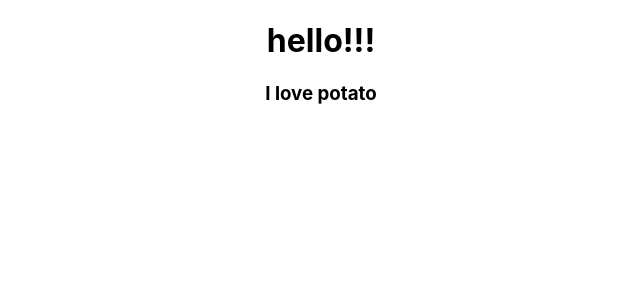
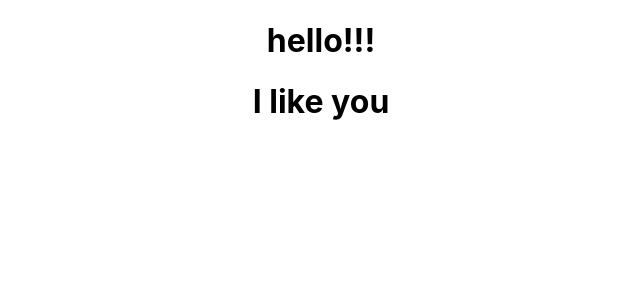
Before and after one commit to ggabdoll/MovieAppReactJS, a React (Create React App) app: page / in a window 1280 px wide. Shown: the top 300 px of the page, without its empty margins (319-959 px from the left). Built offline with nearby package versions, Linux system fonts and the light colour scheme.

Commit message:
props and jsx

```diff
--- a/src/App.js
+++ b/src/App.js
@@ -1,13 +1,24 @@
 import logo from './logo.svg';
 import './App.css';
-import Potato from './Potato';
+
+
+function Food({fav}) {
+  return <h1> I like {fav}</h1>;
+}
+
+//각 props을 component의 argument로 넣어서 jsx를 불러 올 수 있다.
 
 function App() {
   return (
     <div className="App">
 
      <h1>hello!!!</h1>
-     <Potato />
+     <Food fav = "kimchi"
+           fav = "hamberger"
+           fav = "떡볶이"
+           fav = "pizza"
+           fav = "you"
+           />
     </div>
   );
 }
--- a/src/Potato.js
+++ /dev/null
@@ -1,7 +0,0 @@
-import React from 'react';
-
-function Potato(){
-    return <h3> I love potato </h3>
-}
-
-export default Potato;
--- a/src/index.js
+++ b/src/index.js
@@ -3,7 +3,7 @@
 import './index.css';
 import App from './App';
 import reportWebVitals from './reportWebVitals';
-import Potato from "./Potato";
+
 
 ReactDOM.render(
   <React.StrictMode>
```
